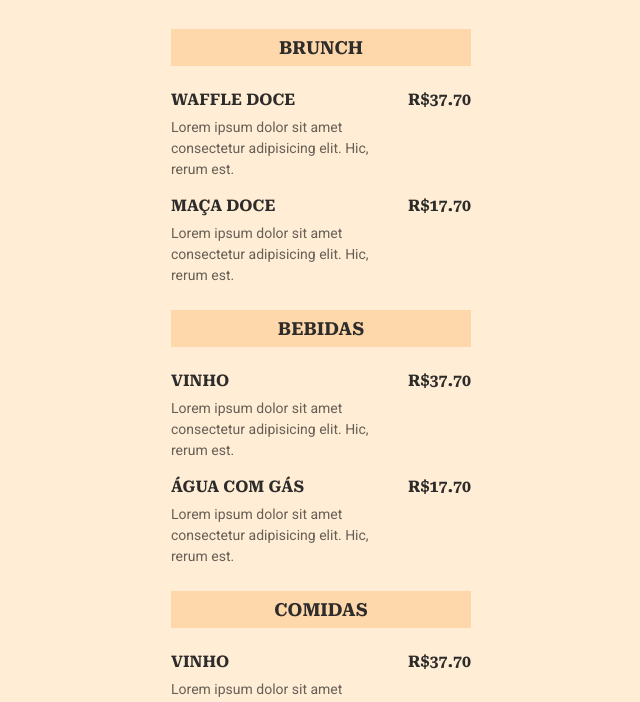
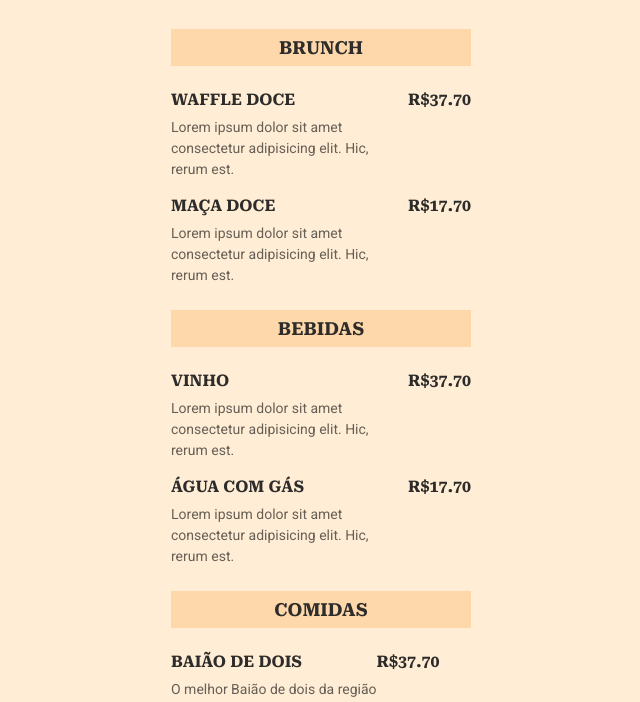
Before and after one commit to Alex-sampaio-lima/MARATONAEXPLORER3, a plain HTML site: page index.html in a window 1280 px wide. Shown: the part 88-790 px from the top of the page, without its empty margins (319-959 px from the left). Drawn offline with Linux system fonts and the light colour scheme.

Commit message:
atualiazção de menu

```diff
--- a/index.html
+++ b/index.html
@@ -98,9 +98,9 @@
         <ul>
             <li>
                 <div class="details">
-                    <h3>Vinho</h3>
+                    <h3>Baião de dois</h3>
                     <p class="description">
-                        Lorem ipsum dolor sit amet consectetur adipisicing elit. Hic, rerum est.
+                        O melhor Baião de dois da região
                     </p>
                 </div>
 
```
